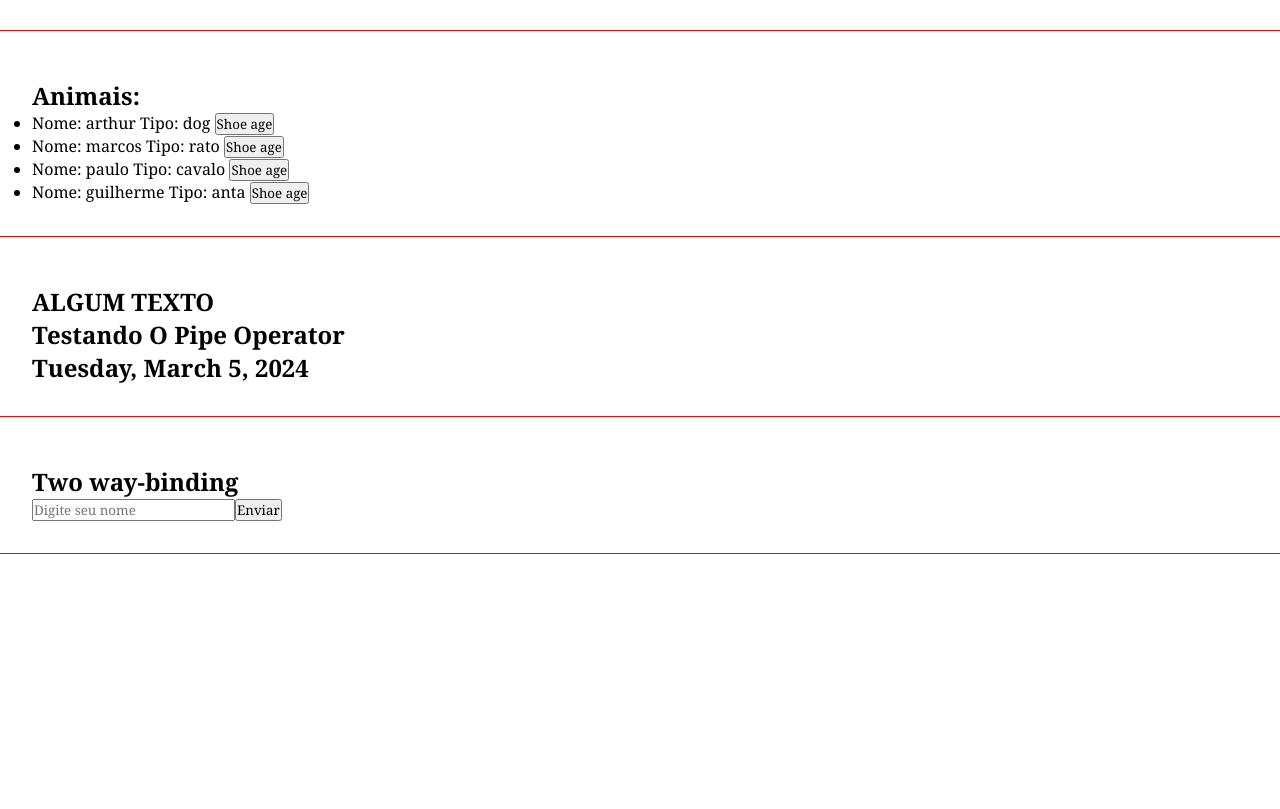
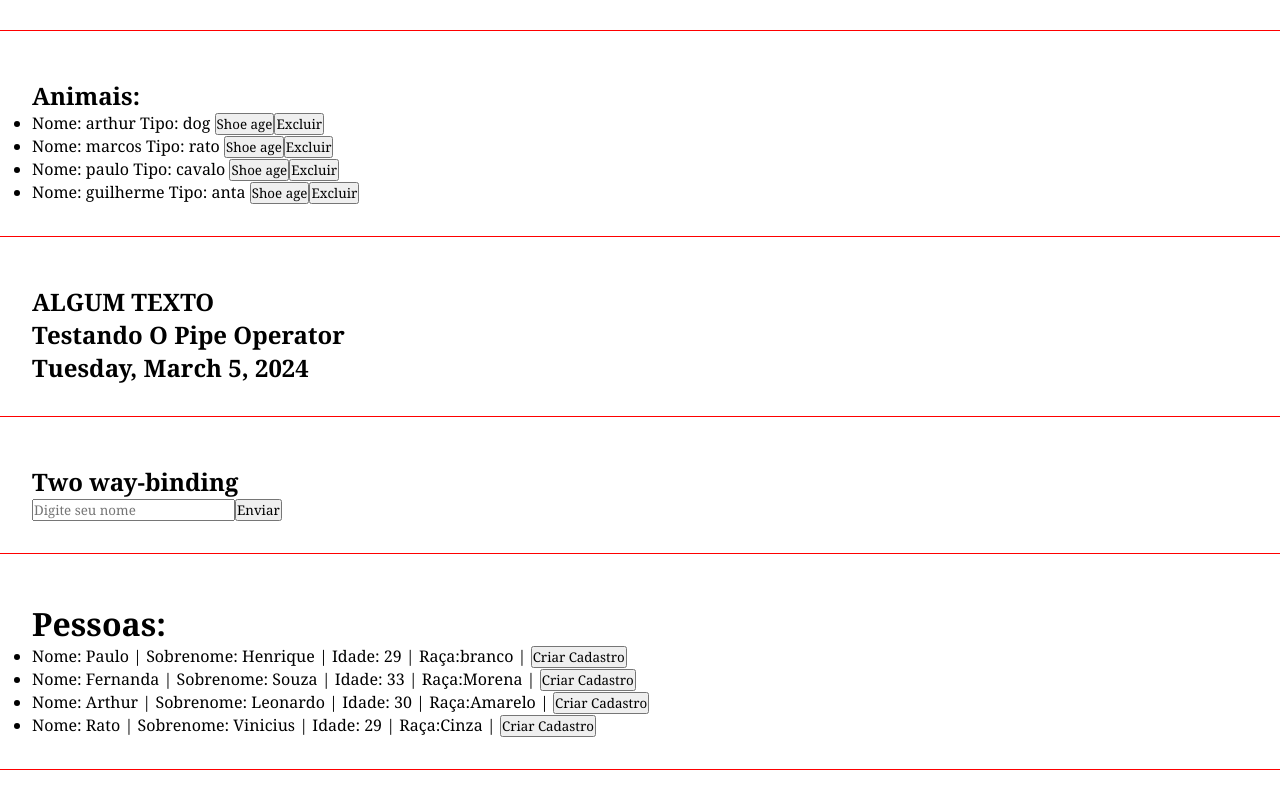
Before and after one commit to PauloHBLima/curso-angular, an Angular app: page / in a window 1280 px wide. Shown: the part 1684-2493 px from the top of the page. Built offline with nearby package versions, Linux system fonts and the light colour scheme.

Commit message:
trabalhando com services

```diff
--- /dev/null
+++ b/src/app/People.ts
@@ -0,0 +1,6 @@
+export interface People {
+  name: string;
+  nickname: string;
+  age: number;
+  race: string;
+}
--- a/src/app/app.component.html
+++ b/src/app/app.component.html
@@ -16,3 +16,4 @@ segunda informação é o dado que está sendo levado do componente pai.
 <app-list-render></app-list-render>
 <app-pipes></app-pipes>
 <app-two-way-binding></app-two-way-binding>
+<app-list-people></app-list-people>
--- a/src/app/app.module.ts
+++ b/src/app/app.module.ts
@@ -18,6 +18,7 @@ import { ChangeNumberParComponent } from './components/change-number-par/change-
 import { ListRenderComponent } from './components/list-render/list-render.component';
 import { PipesComponent } from './components/pipes/pipes.component';
 import { TwoWayBindingComponent } from './components/two-way-binding/two-way-binding.component';
+import { ListPeopleComponent } from './components/list-people/list-people.component';
 
 @NgModule({
   declarations: [
@@ -35,7 +36,8 @@ import { TwoWayBindingComponent } from './components/two-way-binding/two-way-bin
     ChangeNumberParComponent,
     ListRenderComponent,
     PipesComponent,
-    TwoWayBindingComponent
+    TwoWayBindingComponent,
+    ListPeopleComponent
   ],
   imports: [
     BrowserModule,
--- /dev/null
+++ b/src/app/components/list-people/list-people.component.html
@@ -0,0 +1,12 @@
+<div class="class">
+  <h1>Pessoas:</h1>
+  <ul>
+    <li *ngFor="let people of peoples">
+      Nome: {{people.name}} |
+      Sobrenome: {{people.nickname}} |
+      Idade: {{people.age}} |
+      Raça:{{people.race}} |
+      <button (click)="createPeople">Criar Cadastro</button>
+    </li>
+  </ul>
+</div>
--- /dev/null
+++ b/src/app/components/list-people/list-people.component.ts
@@ -0,0 +1,25 @@
+import { Component, OnInit } from '@angular/core';
+import { People } from 'src/app/People';
+
+@Component({
+  selector: 'app-list-people',
+  templateUrl: './list-people.component.html',
+  styleUrls: ['./list-people.component.scss']
+})
+export class ListPeopleComponent implements OnInit {
+
+  peoples: People[] = [
+    {name: 'Paulo', nickname: 'Henrique', age: 29, race: 'branco'},
+    {name: 'Fernanda', nickname: 'Souza', age: 33, race: 'Morena'},
+    {name: 'Arthur', nickname: 'Leonardo', age: 30, race: 'Amarelo'},
+    {name: 'Rato', nickname: 'Vinicius', age: 29, race: 'Cinza'},
+  ];
+
+
+  ngOnInit(): void {}
+  constructor(){}
+
+  createPeople(people: People[]) {
+    console.log('ja volto')
+  }
+}
--- a/src/app/components/list-render/list-render.component.html
+++ b/src/app/components/list-render/list-render.component.html
@@ -5,6 +5,7 @@
       Nome: {{animal.name}}
       Tipo: {{animal.type}}
       <button (click)="showAge(animal)">Shoe age</button>
+      <button (click)="removeAnimal(animal)">Excluir</button>
     </li>
   </ul>
   <h3>{{animalDetails}}</h3>
--- a/src/app/components/list-render/list-render.component.ts
+++ b/src/app/components/list-render/list-render.component.ts
@@ -1,5 +1,8 @@
+import { ListService } from './../../services/list.service';
 import { Component, OnInit } from '@angular/core';
 import { Animal } from 'src/app/Animal';
+import { People } from 'src/app/People';
+
 
 @Component({
   selector: 'app-list-render',
@@ -14,12 +17,18 @@ export class ListRenderComponent implements OnInit {
     { name: 'guilherme', type: "anta", age: 18 },
   ]
 
-  animalDetails= ''
+  animalDetails = ''
 
-  ngOnInit(): void {}
-  constructor() {}
+  constructor(private listService: ListService) { }
+
+  ngOnInit(): void { }
 
   showAge(animal: Animal) {
-this.animalDetails = `O pet ${animal.name} tem ${animal.age} anos`
+    this.animalDetails = `O pet ${animal.name} tem ${animal.age} anos`
+  }
+
+  removeAnimal(animal: Animal) {
+    console.log('removendo animail..')
+    this.animals = this.listService.remove(this.animals, animal);
   }
 }
--- /dev/null
+++ b/src/app/services/list.service.ts
@@ -0,0 +1,20 @@
+import { Injectable } from '@angular/core';
+import { Animal } from '../Animal';
+import { People } from '../People';
+
+@Injectable({
+  providedIn: 'root'
+})
+export class ListService {
+
+  constructor() { }
+
+  remove(animals: Animal[], animal: Animal) {
+
+    return animals.filter((a) => animal.name !== a.name);
+  }
+
+ /*  create(peoples: People[], people: People) {
+    return people.push((p) => people.name, people.nickname, people.age, people.race)
+  } */
+}
```
Also changed, not shown: src/app/Animal.ts (line endings or trailing spaces), src/app/components/list-people/list-people.component.scss (added), 2 other files (tests, documents, lock files or other folders).
